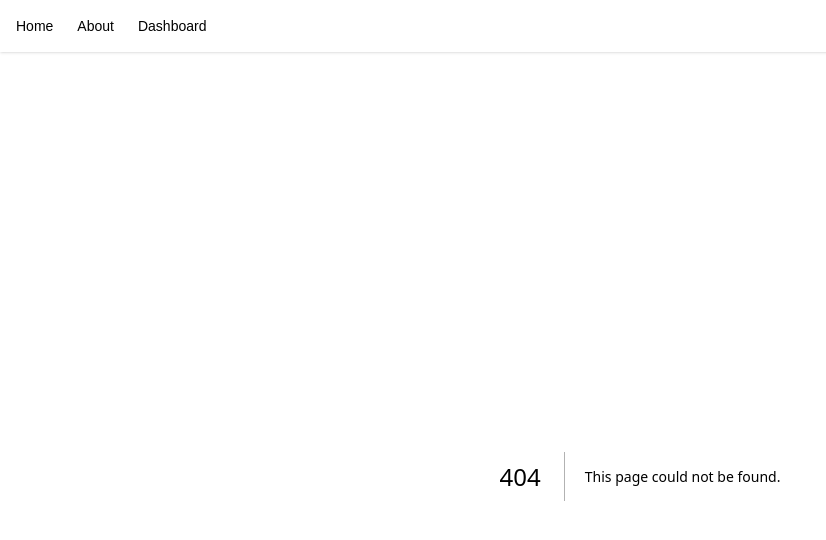
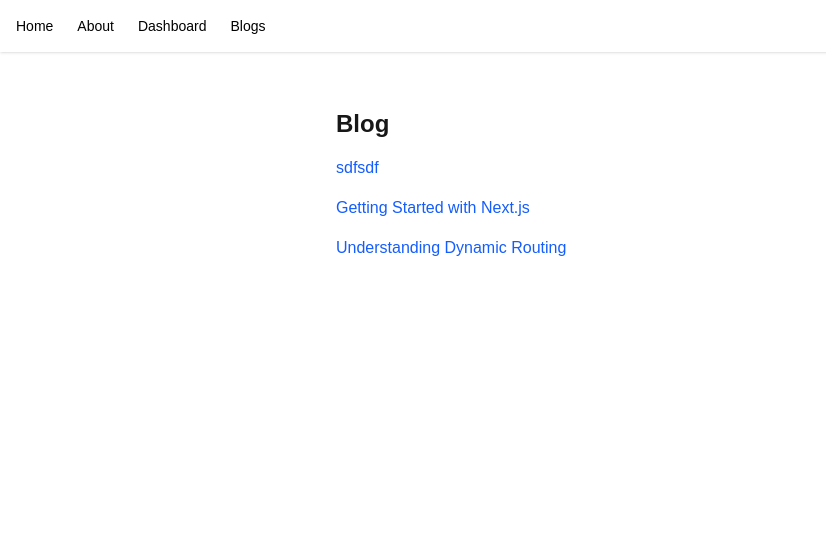
Before and after one commit to Amandubey211/Amandubey.dev, a Next.js app: page /blog in a window 1280 px wide. Before the commit this address had no page. Shown: the top 540 px of the page, without its empty margins (0-826 px from the left). Built offline with nearby package versions, Linux system fonts and the light colour scheme.

Commit message:
feat(blog): add dynamic blog routing with SSG and metadata

```diff
--- /dev/null
+++ b/src/app/blog/[slug]/page.tsx
@@ -0,0 +1,33 @@
+// app/blog/[slug]/page.tsx
+import { getAllSlugs, getPost } from "@/lib/blog";
+import { notFound } from "next/navigation";
+
+export async function generateStaticParams() {
+  return getAllSlugs().map((slug) => ({ slug }));
+}
+
+export async function generateMetadata({
+  params,
+}: {
+  params: { slug: string };
+}) {
+  const post = getPost(params.slug);
+  if (!post) return {};
+  return {
+    title: post.title + " | Blog",
+    description: post.content.slice(0, 80) + "...",
+  };
+}
+
+export default function BlogPost({ params }: { params: { slug: string } }) {
+  const post = getPost(params.slug);
+
+  if (!post) return notFound();
+
+  return (
+    <div className="prose prose-lg max-w-2xl mx-auto">
+      <h1>{post.title}</h1>
+      <p>{post.content}</p>
+    </div>
+  );
+}
--- /dev/null
+++ b/src/app/blog/page.tsx
@@ -0,0 +1,23 @@
+// app/blog/page.tsx
+import Link from "next/link";
+import { blogPosts } from "@/lib/blog";
+
+export default function BlogHome() {
+  return (
+    <main className="max-w-2xl mx-auto p-8">
+      <h1 className="text-2xl font-bold mb-4">Blog</h1>
+      <ul className="space-y-4">
+        {blogPosts.map((post) => (
+          <li key={post.slug}>
+            <Link
+              href={`/blog/${post.slug}`}
+              className="text-blue-600 hover:underline"
+            >
+              {post.title}
+            </Link>
+          </li>
+        ))}
+      </ul>
+    </main>
+  );
+}
--- a/src/app/layout.tsx
+++ b/src/app/layout.tsx
@@ -14,6 +14,7 @@ export default function RootLayout({
             <Link href="/">Home</Link>
             <Link href="/about">About</Link>
             <Link href="/dashboard">Dashboard</Link>
+            <Link href="/blog">Blogs</Link>
           </nav>
         </header>
         <main className="p-6">{children}</main>
--- /dev/null
+++ b/src/lib/blog.ts
@@ -0,0 +1,26 @@
+// lib/blog.ts
+export const blogPosts = [
+  {
+    slug: "aman",
+    title: "sdfsdf",
+    content: "This is your first blog post. Welcome!",
+  },
+  {
+    slug: "getting-started",
+    title: "Getting Started with Next.js",
+    content: "This is your first blog post. Welcome!",
+  },
+  {
+    slug: "dynamic-routing",
+    title: "Understanding Dynamic Routing",
+    content: "Let’s explore how dynamic routes work in Next.js.",
+  },
+];
+
+export function getPost(slug: string) {
+  return blogPosts.find((post) => post.slug === slug);
+}
+
+export function getAllSlugs() {
+  return blogPosts.map((post) => post.slug);
+}
```
